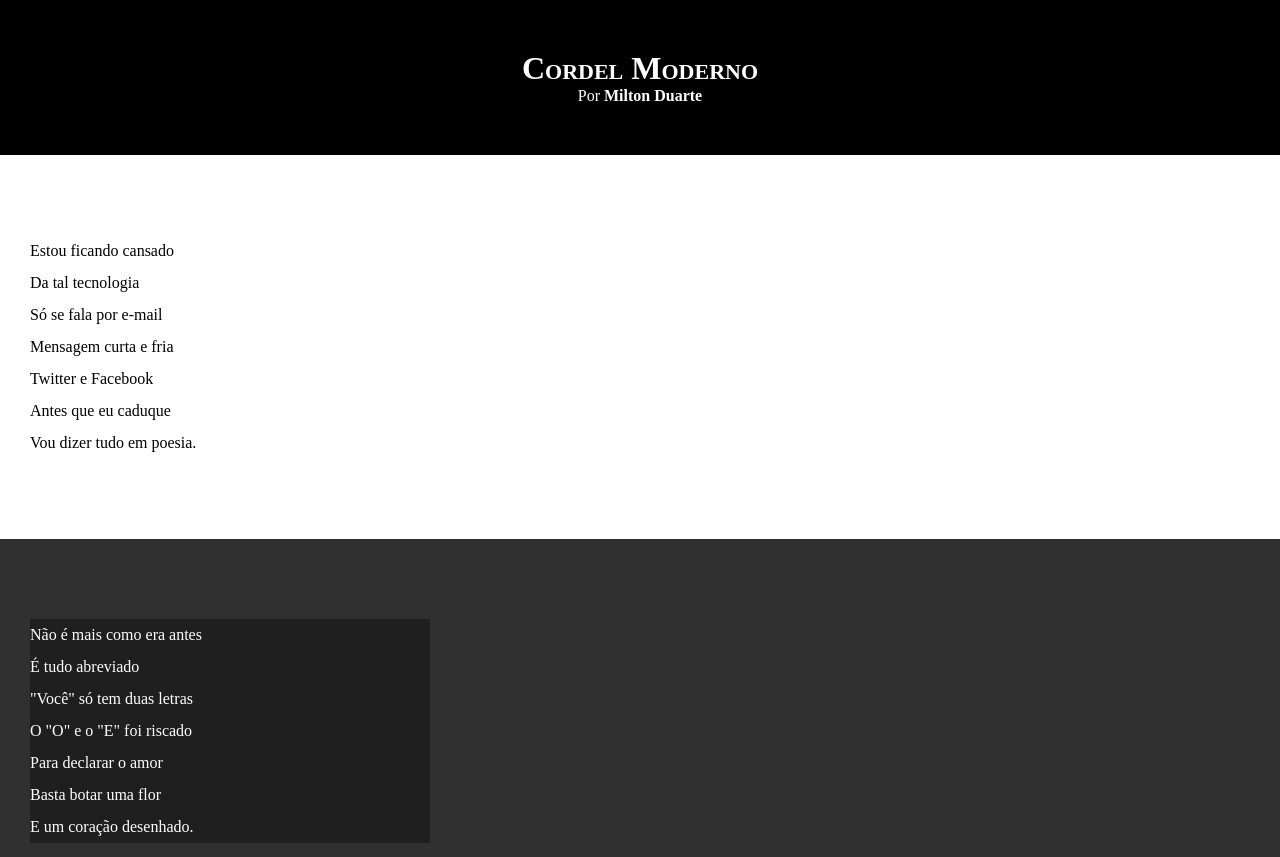
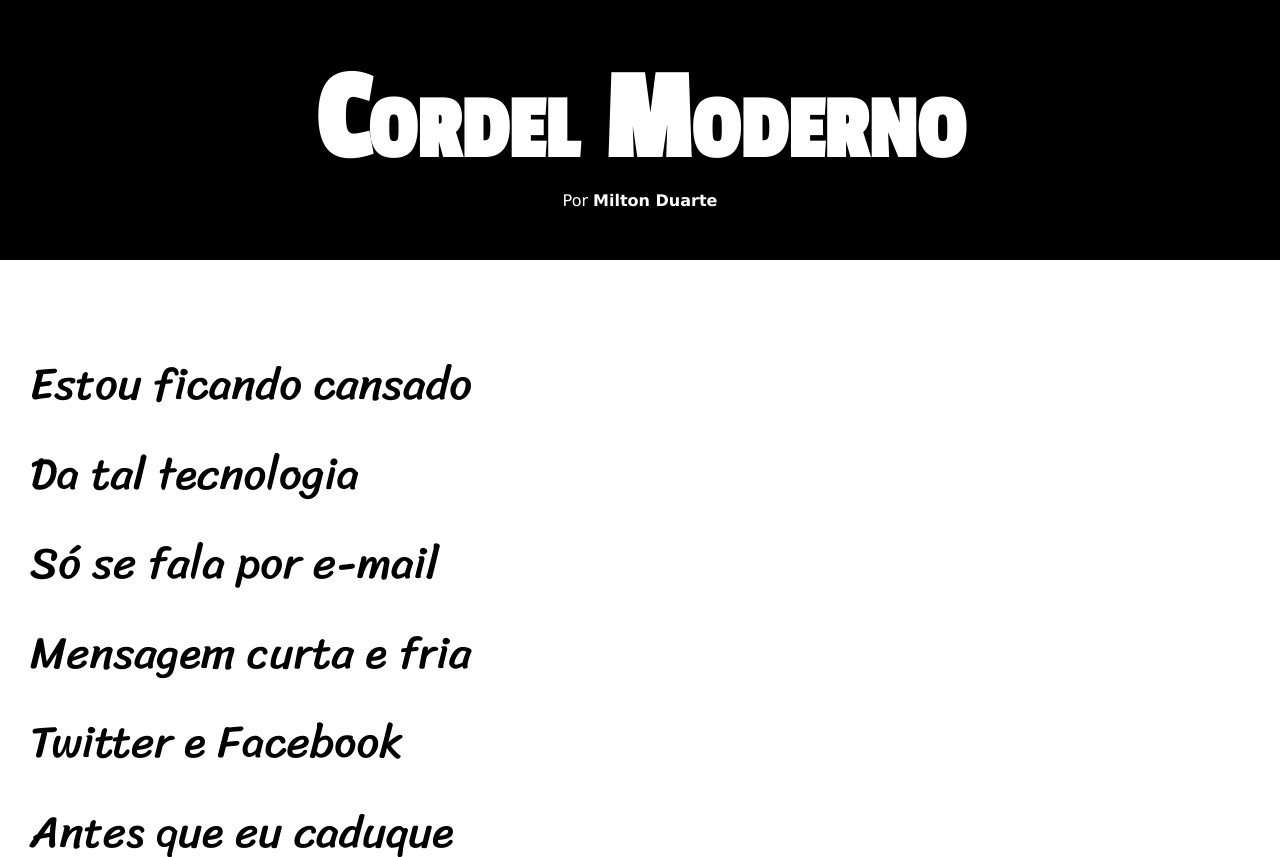
Before and after one commit to LucianoSMatos/HTMLCSS, a plain HTML site: page Desafios/d012/index.html in a window 1280 px wide. Shown: the top 857 px of the page. Drawn offline with Linux system fonts and the light colour scheme.

Commit message:
atualizaçao do estilo

```diff
--- a/Desafios/d012/estilo/style.css
+++ b/Desafios/d012/estilo/style.css
@@ -1,13 +1,23 @@
 @charset "UTF-8";
+@import url('https://fonts.googleapis.com/css2?family= Passion+One & display = swap');
+@import url('https://fonts.googleapis.com/css2?family= Sriracha & display = swap');
 
+:root {
+    --fonte1: Verdana, Geneva, Tahoma, sans-serif;
+    --fonte2:'Passion One', cursiva;
+    --fonte3: 'Sriracha', cursiva;
+}
 * {
     margin: 0px;
     padding: 0px;
+    font-size: 1em;
+
 }
 
 html, body {
     min-height: 100vh;
     background-color: darkgray;
+    font-family: var(--fonte1);
 
 }
 header {
@@ -18,6 +28,8 @@ header {
 header > h1 {
     padding-top: 50px;
     font-variant: small-caps;/*ou tro mei de coloca em letra maiuculas*/
+    font-family: var(--fonte2);
+    font-size: 10vw;
     /*text-transform: uppercase; coloca em letra maiuculas*/
 
 }
@@ -37,6 +49,8 @@ section {
     padding-bottom: 10vh;
     line-height: 2em;
     padding-left: 30px;
+    font-family: var(--fonte3);
+    font-size: 3.5vw;
 }
 section.normal {
     background-color: white;
@@ -48,7 +62,8 @@ section.imagem {
 
 }
 section.imagem > p {
-    width: 400px;
+    display:inline-block;
+    padding: 5px;
     background-color: rgba(0, 0, 0, 0.356);
 }
 footer {
```
